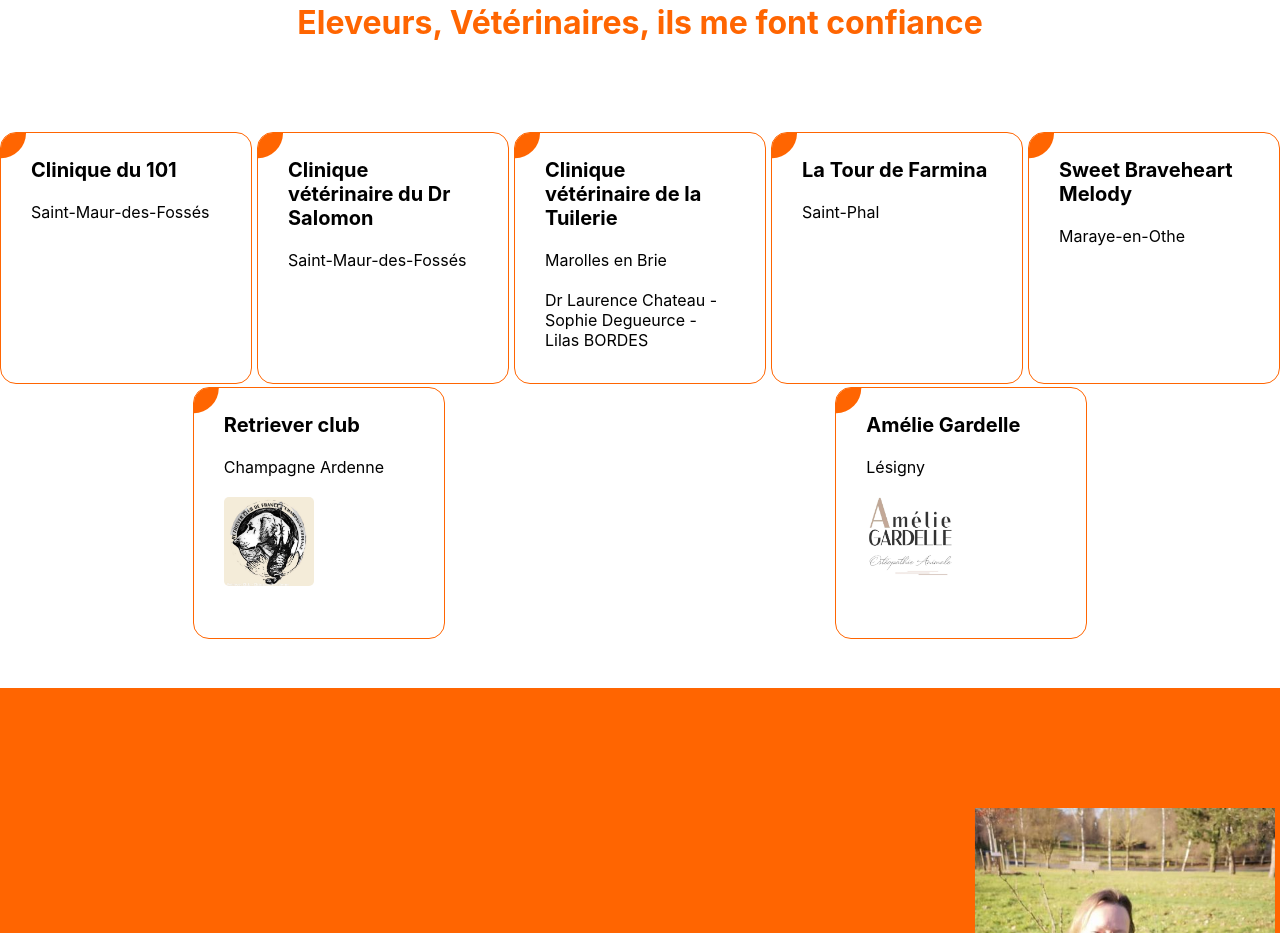
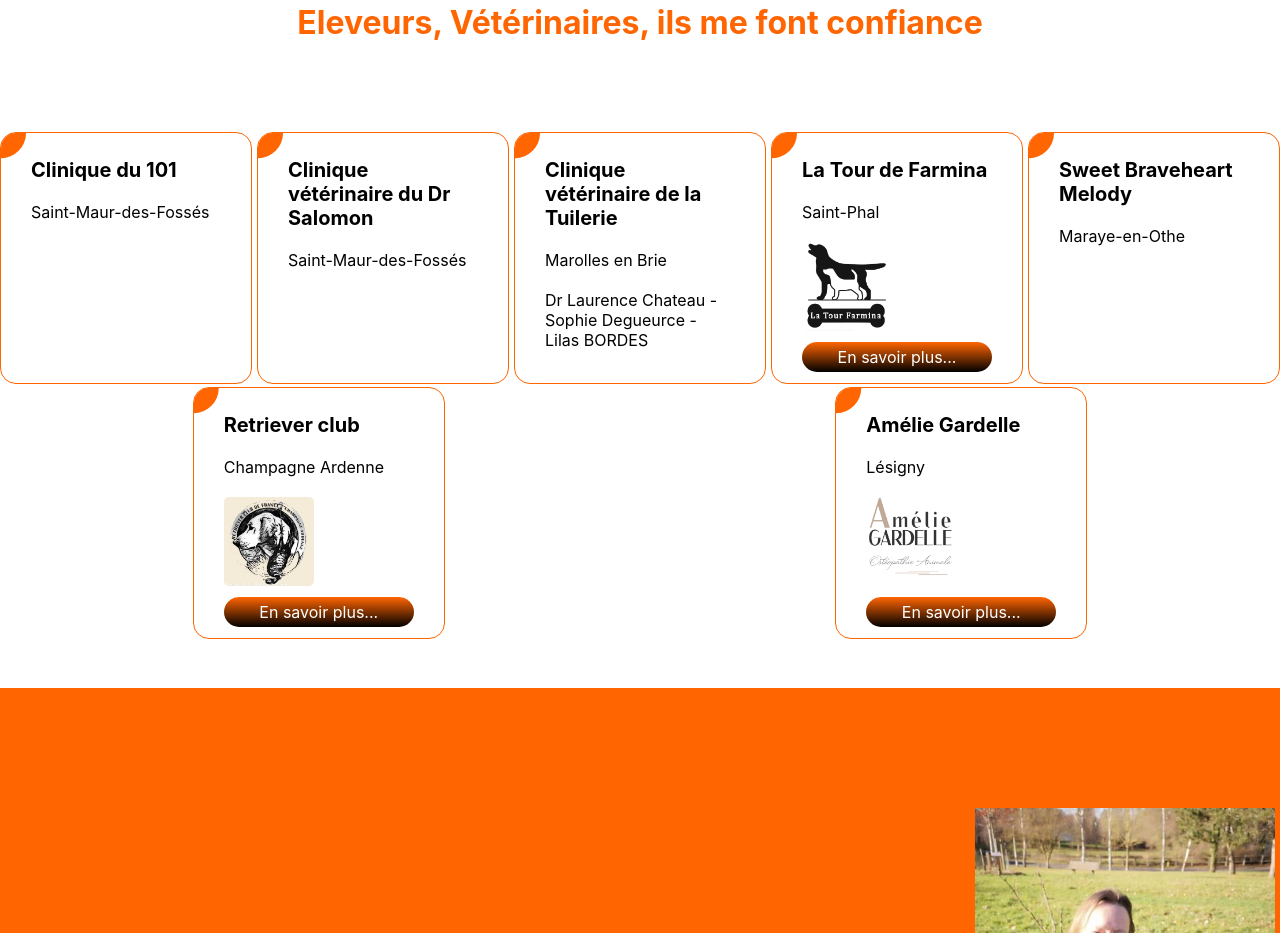
Before and after one commit to melaniemdm/intelligence_canine, a React (Create React App) app: page /#/ in a window 1280 px wide. Shown: the part 3720-4653 px from the top of the page. Built offline with nearby package versions, Linux system fonts and the light colour scheme.

Commit message:
add(img farmina feature(js) btnpro

```diff
--- a/src/components/Pro/index.js
+++ b/src/components/Pro/index.js
@@ -6,7 +6,6 @@
 
 function Pro() {
   return (
-
 
   <div className="containerProTrust" id="pro">
 <h1 >Eleveurs, Vétérinaires, ils me font confiance</h1>
@@ -19,7 +18,11 @@
   <div className="villePro"> {pro.ville} </div> <br></br>
 
   <div className="detailPro"> {pro.détail}  </div>
+  <div className="containerImgLien">
+
   <div className="logoPro"> <img src={pro.picturePro} alt='picturePro'/>  </div>
+   <div className="buttonSuivre"> <a href="https://www.facebook.com/Intelligencecanine">En savoir plus... </a></div></div>
+
   </div> </div> </div>}
 else{
   return <div className="trust" key={index}><div className="content" ><div  className='containerOnePresta'>
--- a/src/components/Pro/style.scss
+++ b/src/components/Pro/style.scss
@@ -80,3 +80,15 @@
         width:90px;
         border-radius:5px;
       }
+      .buttonSuivre a{
+              text-decoration: none;
+       color: white;
+
+      }
+      .buttonSuivre{
+        margin-top:-200px;
+         border-radius: 50px;
+         background: linear-gradient($colorOrange2,black);
+         text-align: center;
+         padding: 5px;
+      }
--- a/src/datas/pro.js
+++ b/src/datas/pro.js
@@ -18,7 +18,9 @@
     {
     id: "4",
     namePro: "La Tour de Farmina",
-    ville:'Saint-Phal'
+    picturePro: process.env.PUBLIC_URL +'/assets/farmina.jpeg',
+    ville:'Saint-Phal',
+    lien:'http://www.labradorsdelatourfarmina.com/?fbclid=IwAR0hVEHczSVFuklbXpQ9Epe29Wmmgq0TUFMbjquKJod41-_mzd4n-Iv24V8'
   },
  {
     id: "5",
```
Also changed, not shown: public/assets/farmina.jpeg (added).
